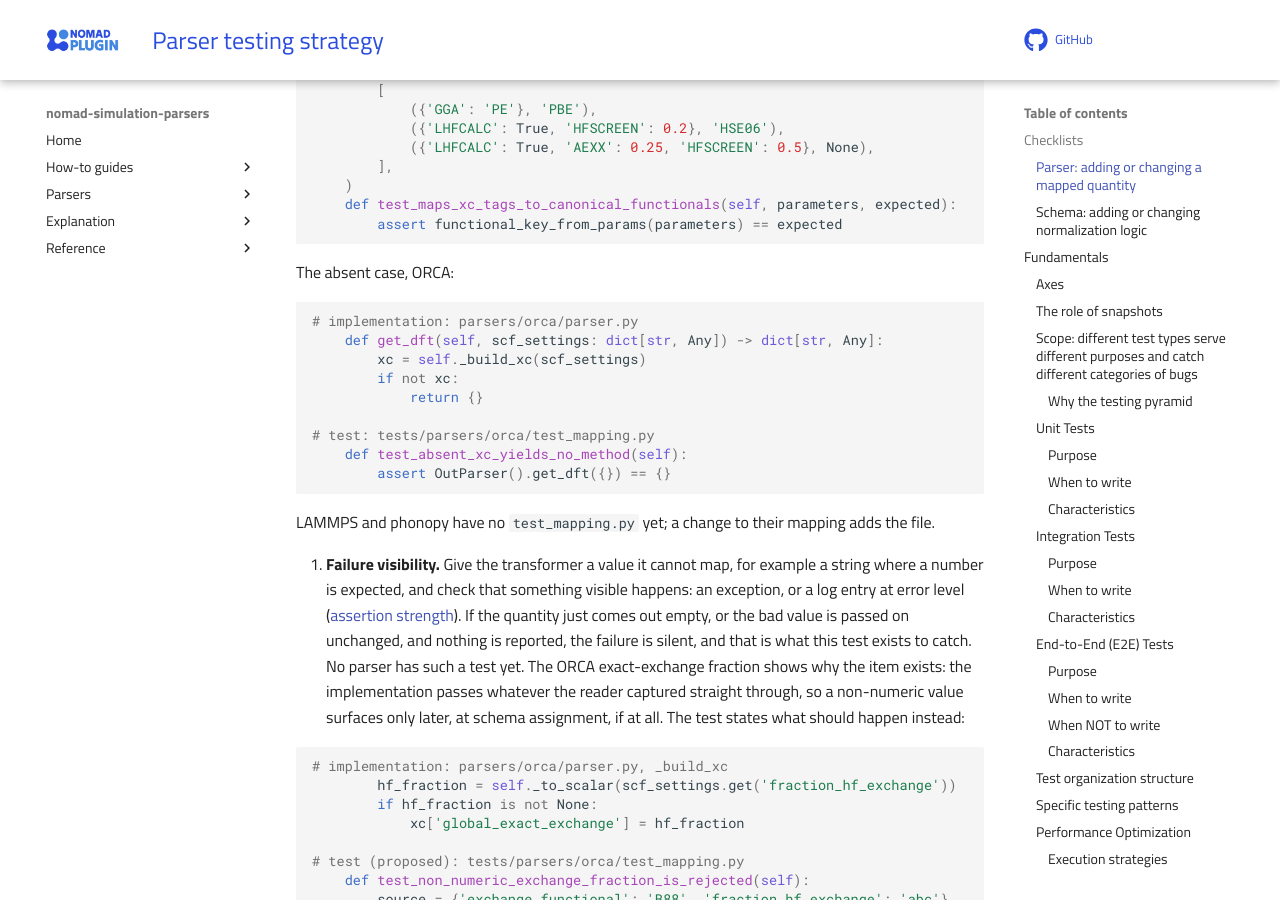
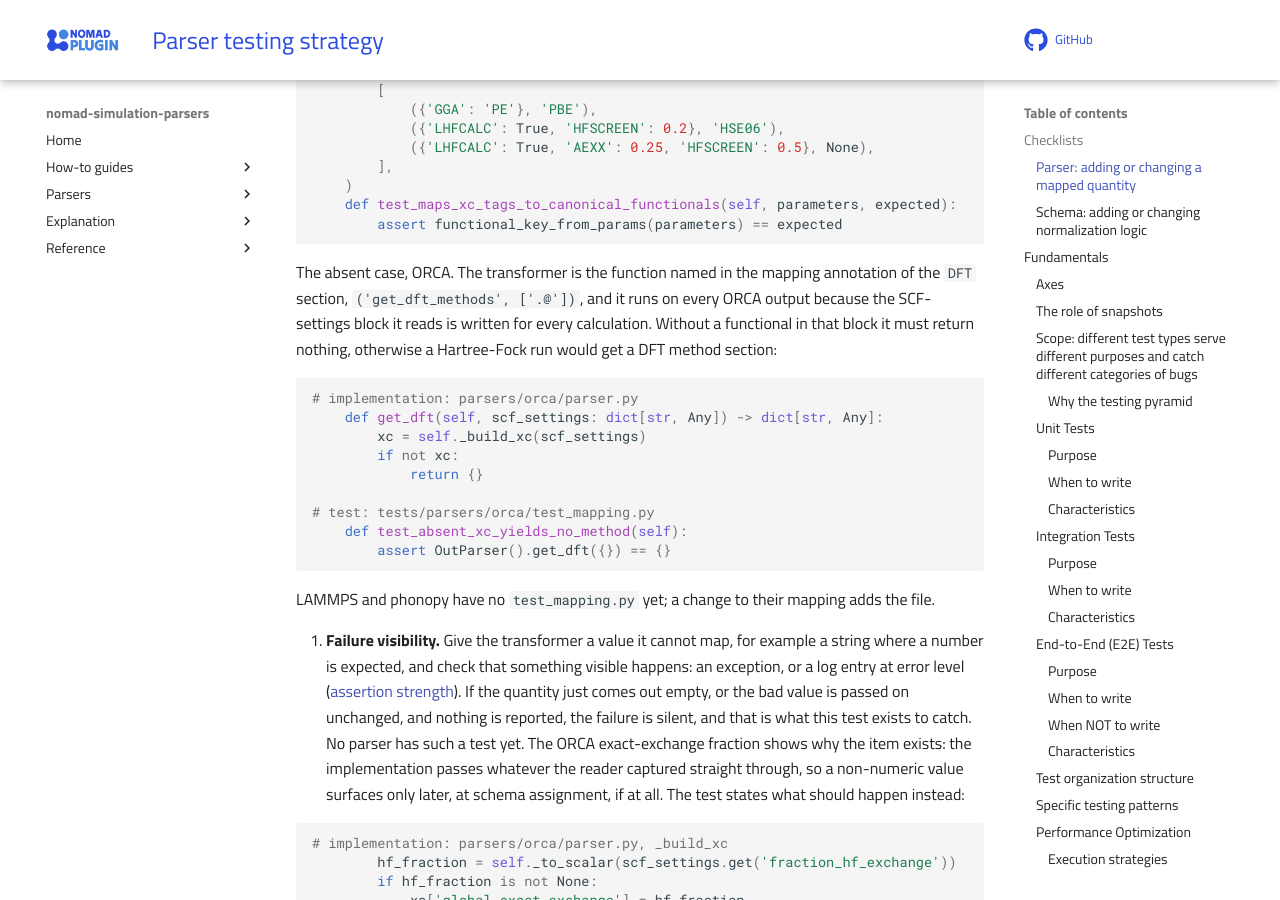
Before and after one commit to FAIRmat-NFDI/nomad-parser-plugins-simulation, an MkDocs documentation site: the page built from docs/parser_testing_strategy.md, in a window 1280 px wide and 900 px high, scrolled down 1525 px. Built offline with MkDocs 1.6.1 and Material for MkDocs 9.7.7, drawn with Linux system fonts in a browser that asks for light colours; comment, search, counter and statistics services are not loaded.

Commit message:
docs: explain the absent case of the mapped-value example

`````diff
--- a/docs/parser_testing_strategy.md
+++ b/docs/parser_testing_strategy.md
@@ -54,7 +54,7 @@ def functional_key_from_params(parameters: dict[str, Any]) -> str | None:
         assert functional_key_from_params(parameters) == expected
 ````
 
-   The absent case, ORCA:
+   The absent case, ORCA. The transformer is the function named in the mapping annotation of the `DFT` section, `('get_dft_methods', ['.@'])`, and it runs on every ORCA output because the SCF-settings block it reads is written for every calculation. Without a functional in that block it must return nothing, otherwise a Hartree-Fock run would get a DFT method section:
 
 ````python
 # implementation: parsers/orca/parser.py
`````
